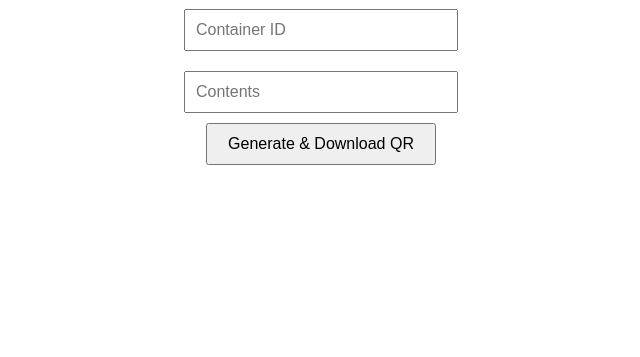
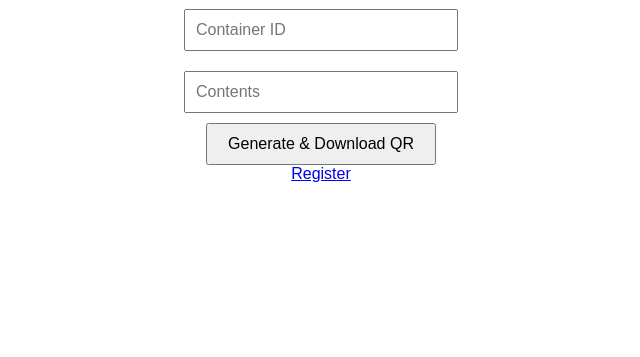
Before and after one commit to gopes99/pack_assist, a Flask app: page / in a window 1280 px wide. Shown: the part 99-456 px from the top of the page, without its empty margins (319-959 px from the left). Run offline with Flask 3, Linux system fonts and the light colour scheme; data that the repository does not hold is empty.

Commit message:
Update index.html

```diff
--- a/templates/index.html
+++ b/templates/index.html
@@ -16,5 +16,6 @@
     <input name="contents" placeholder="Contents" required><br>
     <button type="submit">Generate & Download QR</button>
   </form>
+  <a href="/register">Register</a>
 </body>
 </html>
```
